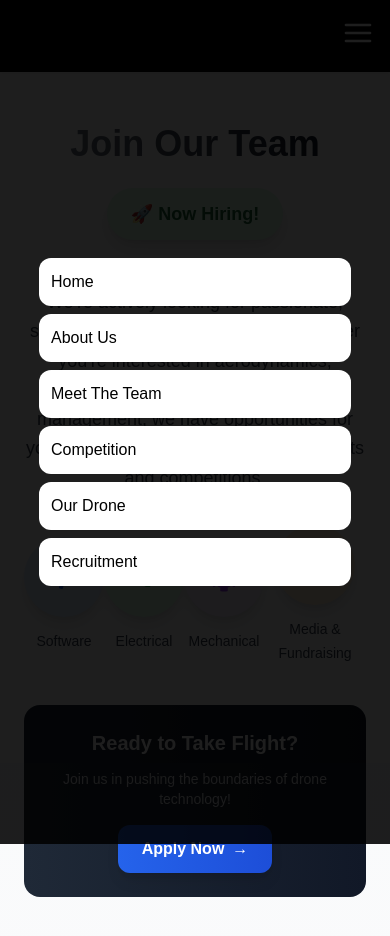
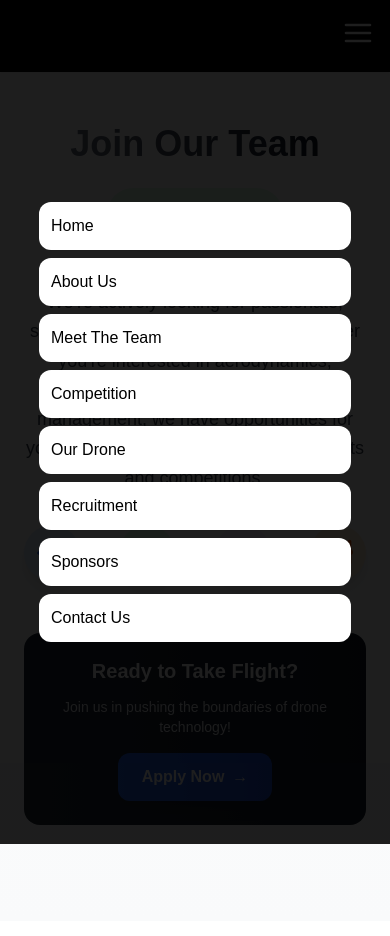
Before and after one commit to MinhazCodes-R/DroneWebsite, a Next.js app in the folder drone-next/: page /recruitment in a window 390 px wide. Both pictures are taken after a click on the element 358 px from the left and 32 px from the top of the page. Shown: the top 936 px of the page. Built offline with nearby package versions, Linux system fonts and the light colour scheme.

Commit message:
mobile fixes

```diff
--- a/drone-next/app/recruitment/page.tsx
+++ b/drone-next/app/recruitment/page.tsx
@@ -24,31 +24,31 @@ export default function Recruitment() {
 
         <div className="flex justify-between items-center mb-10 max-w-2xl mx-auto">
           <div className="text-center">
-            <div className="w-20 h-20 bg-blue-100 rounded-full flex items-center justify-center text-blue-600 text-3xl hover:bg-blue-200 transition-all duration-300 cursor-pointer transform hover:scale-110 shadow-lg mx-auto mb-3">
+            <div className="w-14 h-14 md:w-20 md:h-20 bg-blue-100 rounded-full flex items-center justify-center text-blue-600 text-3xl hover:bg-blue-200 transition-all duration-300 cursor-pointer transform hover:scale-110 shadow-lg mx-auto mb-3">
               <FaCode />
             </div>
-            <span className="text-sm font-medium text-gray-700">Software</span>
+            <span className="hidden md:block text-sm font-medium text-gray-700">Software</span>
           </div>
 
           <div className="text-center">
-            <div className="w-20 h-20 bg-green-100 rounded-full flex items-center justify-center text-green-600 text-3xl hover:bg-green-200 transition-all duration-300 cursor-pointer transform hover:scale-110 shadow-lg mx-auto mb-3">
+            <div className="w-14 h-14 md:w-20 md:h-20 bg-green-100 rounded-full flex items-center justify-center text-green-600 text-3xl hover:bg-green-200 transition-all duration-300 cursor-pointer transform hover:scale-110 shadow-lg mx-auto mb-3">
               <MdElectricalServices />
             </div>
-            <span className="text-sm font-medium text-gray-700">Electrical</span>
+            <span className="hidden md:block text-sm font-medium text-gray-700">Electrical</span>
           </div>
 
           <div className="text-center">
-            <div className="w-20 h-20 bg-purple-100 rounded-full flex items-center justify-center text-purple-600 text-3xl hover:bg-purple-200 transition-all duration-300 cursor-pointer transform hover:scale-110 shadow-lg mx-auto mb-3">
+            <div className="w-14 h-14 md:w-20 md:h-20 bg-purple-100 rounded-full flex items-center justify-center text-purple-600 text-3xl hover:bg-purple-200 transition-all duration-300 cursor-pointer transform hover:scale-110 shadow-lg mx-auto mb-3">
               <FaCog />
             </div>
-            <span className="text-sm font-medium text-gray-700">Mechanical</span>
+            <span className="hidden md:block text-sm font-medium text-gray-700">Mechanical</span>
           </div>
 
           <div className="text-center">
-            <div className="w-20 h-20 bg-orange-100 rounded-full flex items-center justify-center text-orange-600 text-3xl hover:bg-orange-200 transition-all duration-300 cursor-pointer transform hover:scale-110 shadow-lg mx-auto mb-3">
+            <div className="w-14 h-14 md:w-20 md:h-20 bg-orange-100 rounded-full flex items-center justify-center text-orange-600 text-3xl hover:bg-orange-200 transition-all duration-300 cursor-pointer transform hover:scale-110 shadow-lg mx-auto mb-3">
               <FaBullhorn />
             </div>
-            <span className="text-sm font-medium text-gray-700">Media & Fundraising</span>
+            <span className="hidden md:block text-sm font-medium text-gray-700">Media & Fundraising</span>
           </div>
         </div>
 
--- a/drone-next/components/myComponents/header.tsx
+++ b/drone-next/components/myComponents/header.tsx
@@ -88,9 +88,21 @@ import {
             </Link>
           </li>
           <li>
+            <Link onClick={close} href="./recruitment" className="flex items-center space-x-3 p-3  rounded-xl bg-white shadow-sm hover:bg-gray-50 transition-colors duration-200">
+
+              <span className="font-medium">Recruitment</span>
+            </Link>
+          </li>
+          <li>
+            <Link onClick={close} href="./sponsors" className="flex items-center space-x-3 p-3  rounded-xl bg-white shadow-sm hover:bg-gray-50 transition-colors duration-200">
+
+              <span className="font-medium">Sponsors</span>
+            </Link>
+          </li>
+          <li>
             <Link onClick={close} href="./contact-us" className="flex items-center space-x-3 p-3  rounded-xl bg-white shadow-sm hover:bg-gray-50 transition-colors duration-200">
 
-              <span className="font-medium">Recruitment</span>
+              <span className="font-medium">Contact Us</span>
             </Link>
           </li>
 
```
